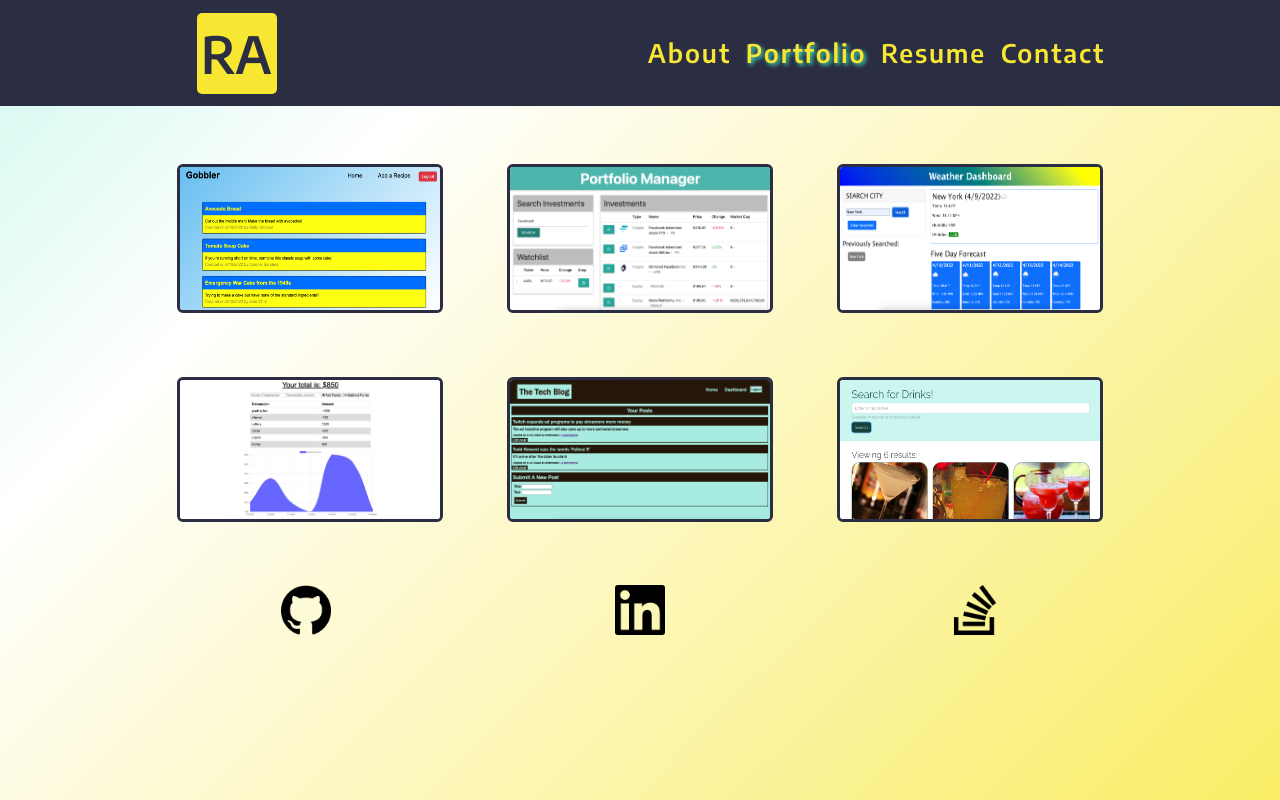
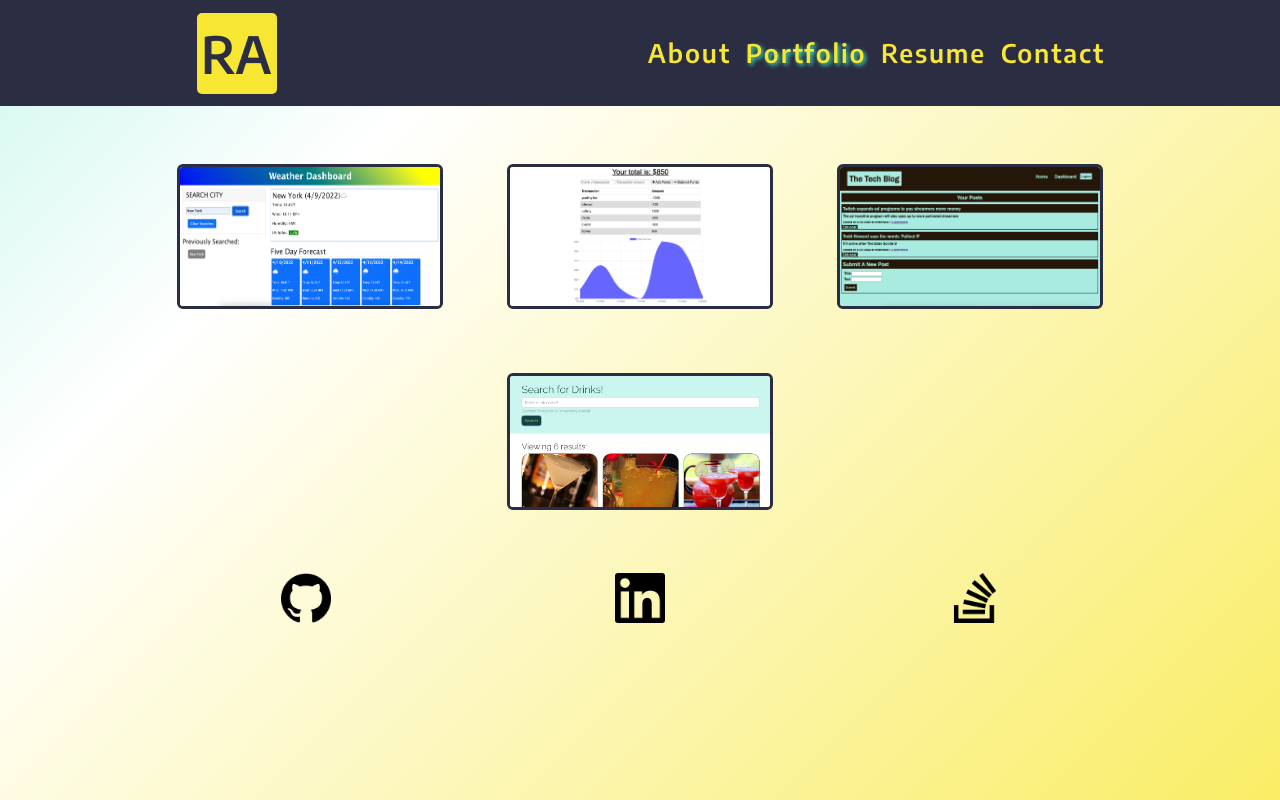
Before and after one commit to randronaco1027/react-portfolio, a React (Create React App) app: page /portfolio in a window 1280 px wide. Built offline with nearby package versions, Linux system fonts and the light colour scheme; a web font is replaced by a local one.

Commit message:
added skillsets

```diff
--- a/package.json
+++ b/package.json
@@ -7,8 +7,9 @@
     "@testing-library/jest-dom": "^5.16.4",
     "@testing-library/react": "^13.3.0",
     "@testing-library/user-event": "^13.5.0",
-    "bootstrap": "^5.2.0-beta1",
+    "bootstrap": "^5.2.0",
     "react": "^18.2.0",
+    "react-bootstrap": "^2.5.0",
     "react-dom": "^18.2.0",
     "react-router-dom": "^6.3.0",
     "react-scripts": "5.0.1",
--- a/src/components/ProjectList/index.js
+++ b/src/components/ProjectList/index.js
@@ -1,49 +1,39 @@
 import React, { useState } from 'react'
-import Gobbler from '../../assets/projects/gobbler.png'
-import Stocks from '../../assets/projects/portfolio.png'
 import Weather from '../../assets/projects/weather.png'
 import Budget from '../../assets/projects/budget.png'
 import Techblog from '../../assets/projects/techblog.png'
 import Bubbly from '../../assets/projects/bubbly.png'
 
-function Projects(props) {
+function Projects() {
   // JSON of projects to be displayed on Portfolio page
   const [projectlist] = useState([
-    {
-      name: "Gobbler",
-      github: "https://github.com/randronaco1027/group-6_fullstack-project",
-      application: "https://quiet-harbor-99755.herokuapp.com/",
-      imageurl: Gobbler
-    },
-    {
-      name: "Portfolio Manager",
-      github: "https://github.com/snehp491/Group1",
-      application: "https://github.com/snehp491/Group1",
-      imageurl: Stocks
-    },
     {
       name: "Weather Tracker",
       github: "https://github.com/randronaco1027/weather-dashboard",
       application: "https://randronaco1027.github.io/weather-dashboard/",
-      imageurl: Weather
+      imageurl: Weather,
+      skillset: 'HTML, CSS, JavaScript, API'
     },
     {
       name: "Budget Tracker",
       github: "https://github.com/randronaco1027/budget-tracker",
       application: "https://lower-minister-91619.herokuapp.com/",
-      imageurl: Budget
+      imageurl: Budget,
+      skillset: 'HTML, CSS, JavaScript, PWA'
     },
     {
       name: "Tech Blog",
       github: "https://github.com/randronaco1027/tech-blog-MVC",
       application: "https://gentle-plains-69704.herokuapp.com/",
-      imageurl: Techblog
+      imageurl: Techblog,
+      skillset: 'CSS, Handlebars, JavaScript, Node.js, MySQL, Sequelize'
     },
     {
       name: "Bubbly",
       github: "https://github.com/randronaco1027/booze-and-bubbles",
       application: "https://snehp491-booze-bubbles.herokuapp.com/",
-      imageurl: Bubbly
+      imageurl: Bubbly,
+      skillset: 'MongoDB, Express, React, Node.js, CSS'
     }])
   return (
     <div>
@@ -62,8 +52,8 @@ function Projects(props) {
                 <h1 className='projectName'>{project.name}</h1>
               </div>
               <div>
-                <button onClick={()=> window.open(`${project.github}`, "_blank")}>GitHub</button>
-                <button onClick={()=> window.open(`${project.application}`, "_blank")}>Application</button>
+                <button onClick={() => window.open(`${project.github}`, "_blank")}>GitHub</button>
+                <button onClick={() => window.open(`${project.application}`, "_blank")}>Application</button>
               </div>
             </div>
           </div>
```
Also changed, not shown: src/assets/icons/17.png (added), 1 other file (tests, documents, lock files or other folders).
